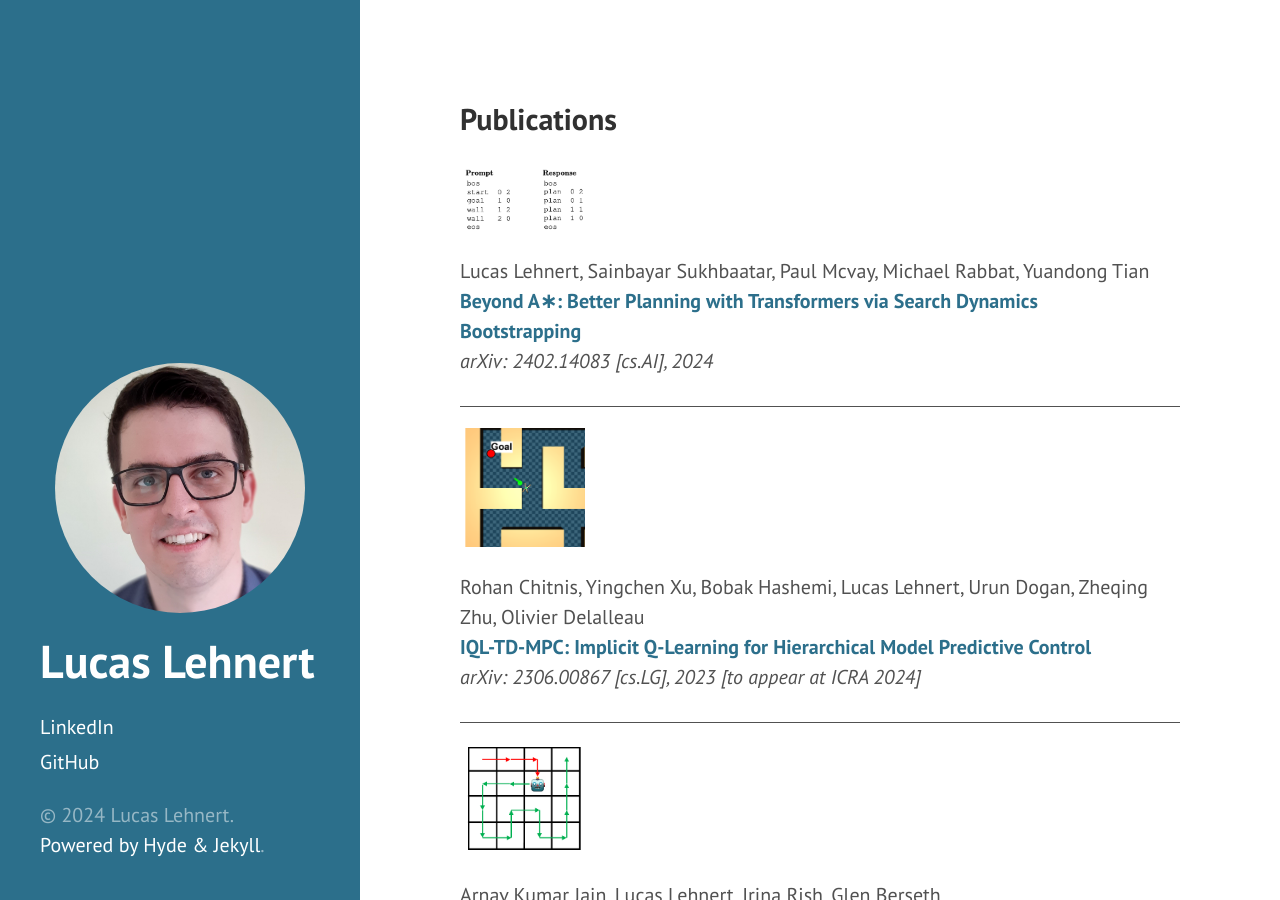
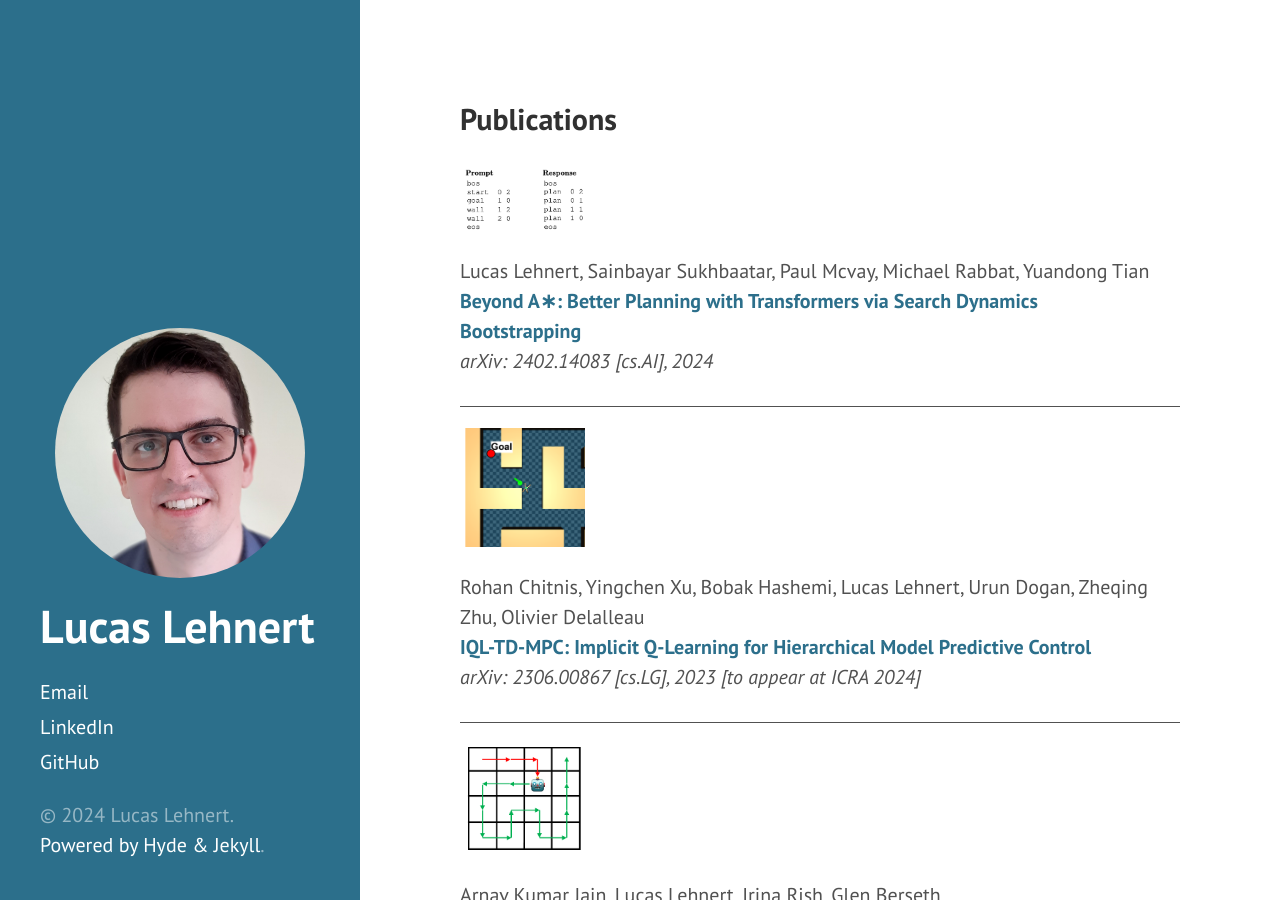
Before and after one commit to lucaslehnert/lucaslehnert.github.io, a Jekyll site: the page built from index.html, in a window 1280 px wide and 900 px high. Built offline with Jekyll 4.4.1, drawn with Linux system fonts in a browser that asks for light colours; Markdown is read by kramdown in place of the engine named in the settings; the list of posts is cut into pages by our own code.

Commit message:
sidebar update

```diff
--- a/_includes/sidebar.html
+++ b/_includes/sidebar.html
@@ -27,7 +27,7 @@
         {% endif %}
       {% endfor %} -->
 
-      <!-- <a class="sidebar-nav-item" href="mailto:{{ site.email }}">Email</a> -->
+      <a class="sidebar-nav-item" href="mailto:{{ site.email }}">Email</a>
       <a class="sidebar-nav-item" href="{{ site.linkedin }}">LinkedIn</a>
       <a class="sidebar-nav-item" href="{{ site.github }}">GitHub</a>
     </nav>
```
